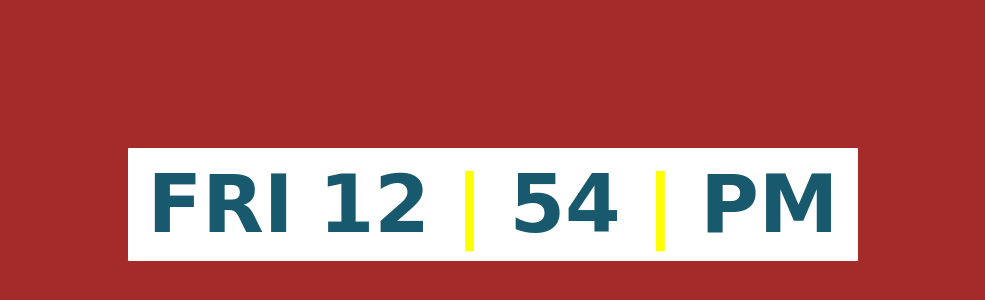
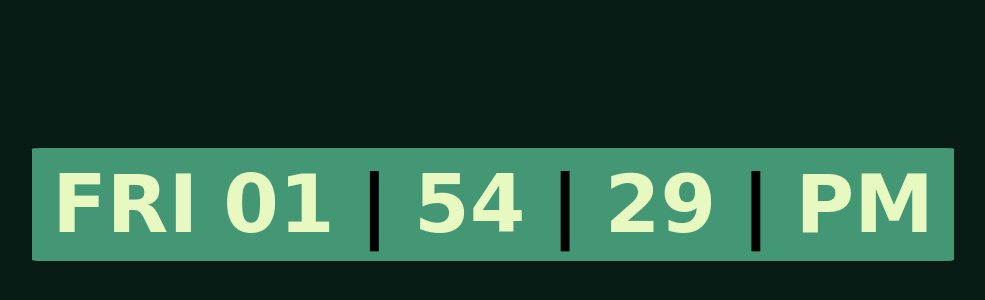
Before and after one commit to sinayanaik/digital-clock-in-javascript, a plain HTML site: page index.html in a window 1280 px wide. Shown: the part 164-464 px from the top of the page, without its empty margins (147-1132 px from the left). Drawn offline with Linux system fonts and the light colour scheme; a web font is replaced by a local one.

Commit message:
added second

```diff
--- a/index.html
+++ b/index.html
@@ -17,6 +17,8 @@
             <h1 id="bar1">|</h1>
             <h1 id="minute">20</h1>
             <h1 id="bar2">|</h1>
+            <h1 id="second">07</h1>
+            <h1 id="bar2">|</h1>
             <h1 id="ampm">PM</h1>
         </div>
     </div>
--- a/script.js
+++ b/script.js
@@ -1,20 +1,27 @@
 window.addEventListener('load', calculateTime)
-
+    //"Fri Aug 20 2021 19:09:38 GMT+0530 (India Standard Time)"
 function calculateTime() {
     let date = new Date();
     let dayNumber = date.getDay();
     let hour = date.getHours();
     let minute = date.getMinutes();
+    let second = date.getSeconds();
     let ampm = hour >= 12 ? 'PM' : 'AM';
     let dayNames = ['SUN', 'MON', 'TUE', 'WED', 'THU', 'FRI', 'SAT'];
-    hour = hour % 12;
-    hour = hour ? 12 : '12';
+
+    if (hour == 12) {
+        hour = '12';
+    } else {
+        hour = hour % 12;
+    }
+
     hour = hour < 10 ? '0' + hour : hour;
     minute = minute < 10 ? '0' + minute : minute;
-
+    second = second < 10 ? '0' + second : second;
     document.getElementById('day').innerHTML = dayNames[dayNumber];
     document.getElementById('hour').innerHTML = hour;
     document.getElementById('minute').innerHTML = minute;
     document.getElementById('ampm').innerHTML = ampm;
+    document.getElementById('second').innerHTML = second;
     setTimeout(calculateTime, 200);
 }
--- a/style.css
+++ b/style.css
@@ -2,7 +2,7 @@
 body {
     font-family: 'Train One', cursive;
     overflow: hidden;
-    background-color: brown;
+    background-color: #081c15;
 }
 
 .container {
@@ -15,24 +15,24 @@ body {
 }
 
 .digitalClock {
-    border: 1px solid brown;
     width: fit-content;
     margin: auto;
     padding: 10px;
-    border-radius: 2px;
+    border-radius: 1%;
     color: rgb(24, 89, 109);
-    background-color: white;
+    background-color: #439775;
 }
 
 .digitalClock h1 {
     display: inline-block;
     margin: 0 10px;
     font-size: 5rem;
+    color: #E8F8C1;
 }
 
 #bar1,
 #bar2 {
-    color: yellow;
+    color: black;
 }
 
 @media(max-width:768px) {
```
